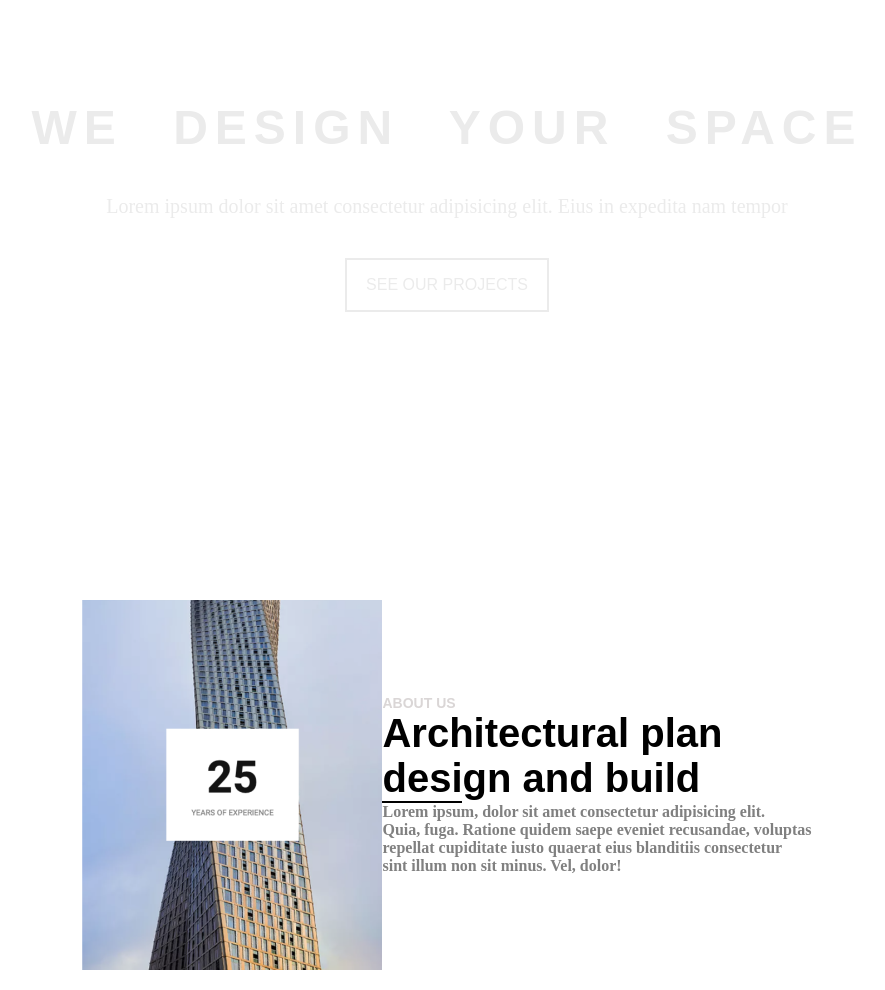
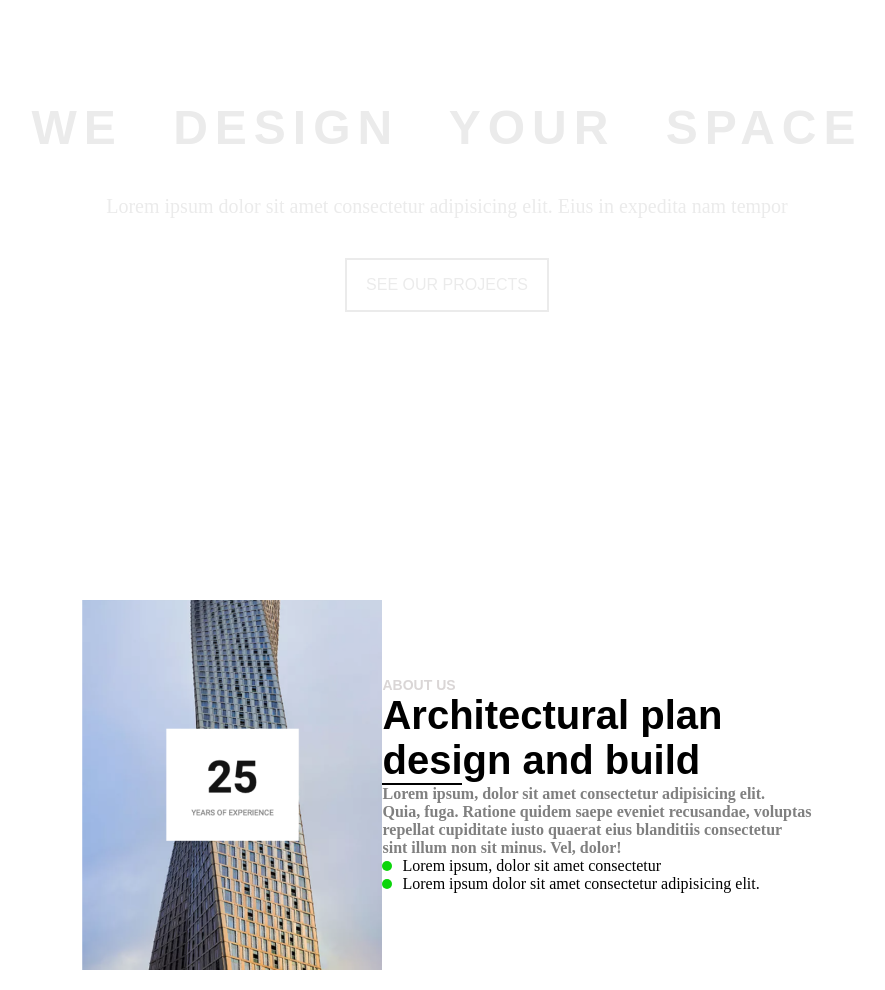
Before and after one commit to AD200103/12.HTML-LEC-12-GIT-BRANCH, a plain HTML site: page index.html in a window 1280 px wide. Shown: the whole page, without its empty margins (193-1078 px from the left). Drawn offline with Linux system fonts and the light colour scheme.

Commit message:
added list

```diff
--- a/index.html
+++ b/index.html
@@ -29,6 +29,10 @@
             repellat cupiditate iusto quaerat eius blanditiis consectetur<br />
             sint illum non sit minus. Vel, dolor!
           </p>
+          <ul>
+            <li>Lorem ipsum, dolor sit amet consectetur</li>
+            <li>Lorem ipsum dolor sit amet consectetur adipisicing elit.</li>
+          </ul>
         </section>
       </section>
     </div>
--- a/styles.css
+++ b/styles.css
@@ -86,3 +86,22 @@ header button:active {
   color: gray;
   font-weight: 550;
 }
+ul {
+  display: flex;
+  flex-direction: column;
+  justify-content: center;
+}
+ul li {
+  display: flex;
+  align-items: center;
+}
+
+ul li::before {
+  content: "";
+  display: inline-block;
+  width: 10px;
+  height: 10px;
+  border-radius: 50%;
+  background-color: rgb(11, 213, 11);
+  margin-right: 10px;
+}
```
